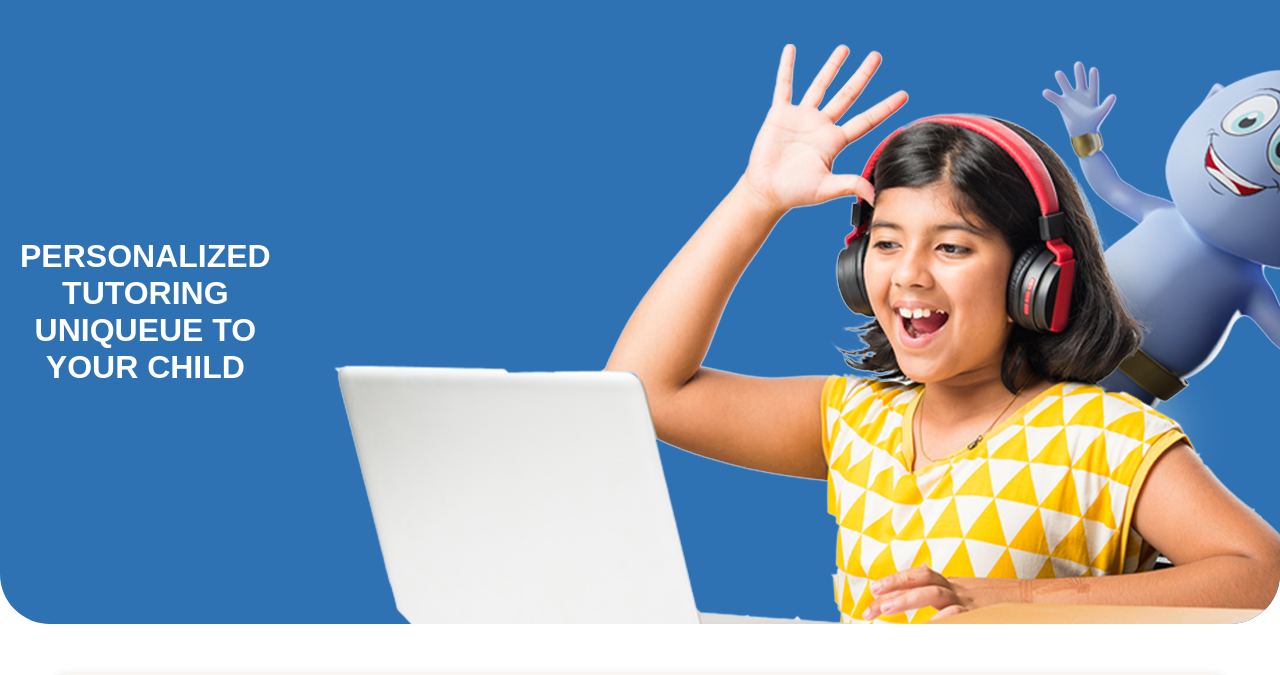
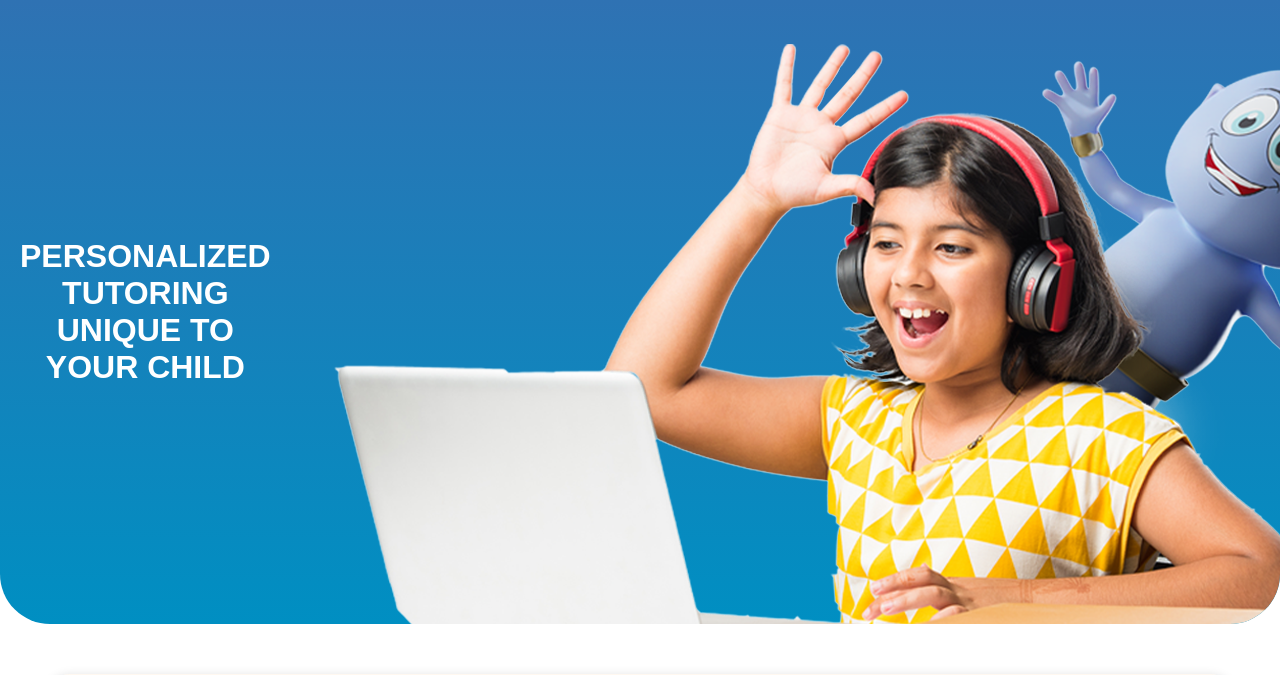
Before and after one commit to minhajputhiyara/landing-page, a PHP site: page / in a window 1280 px wide. Shown: the top 675 px of the page. Run offline with PHP 8.4, Linux system fonts and the light colour scheme; some web fonts are replaced.

Commit message:
additional changes made including the gradient of the header image

```diff
--- a/index.html
+++ b/index.html
@@ -17,7 +17,7 @@
 <main>
   <div class="hero-section">
     <div class="hero-content">
-        <h1>PERSONALIZED TUTORING UNIQUEUE TO YOUR CHILD</h1>
+        <h1>PERSONALIZED TUTORING UNIQUE TO YOUR CHILD</h1>
         <!-- <p>This text should be on the top of the image on mobile and to the right on desktop.</p> -->
     </div>
     <img src="images/main.png" class="hero-image">
@@ -575,6 +575,11 @@ document.addEventListener('DOMContentLoaded', function() {
       prevEl: '.swiper-button-prev',
     },
   });
+
+  // Add event listeners for manual swiping
+  swiper.on('slideChange', function () {
+    swiper.autoplay.start(); // Restart autoplay on manual swiping
+  });
 });
 
 
--- a/style.css
+++ b/style.css
@@ -17,7 +17,7 @@ body, h1, p {
 }
 
 .hero-section {
-  background-color: #2f72b3;
+  background: linear-gradient(#2f72b3,#008fc2);
   border-radius: 0 0 50px 50px; /* Rounded bottom edges */
   font-family: 'A Love of Thunder', Arial, sans-serif;
   padding: 20px;
```
